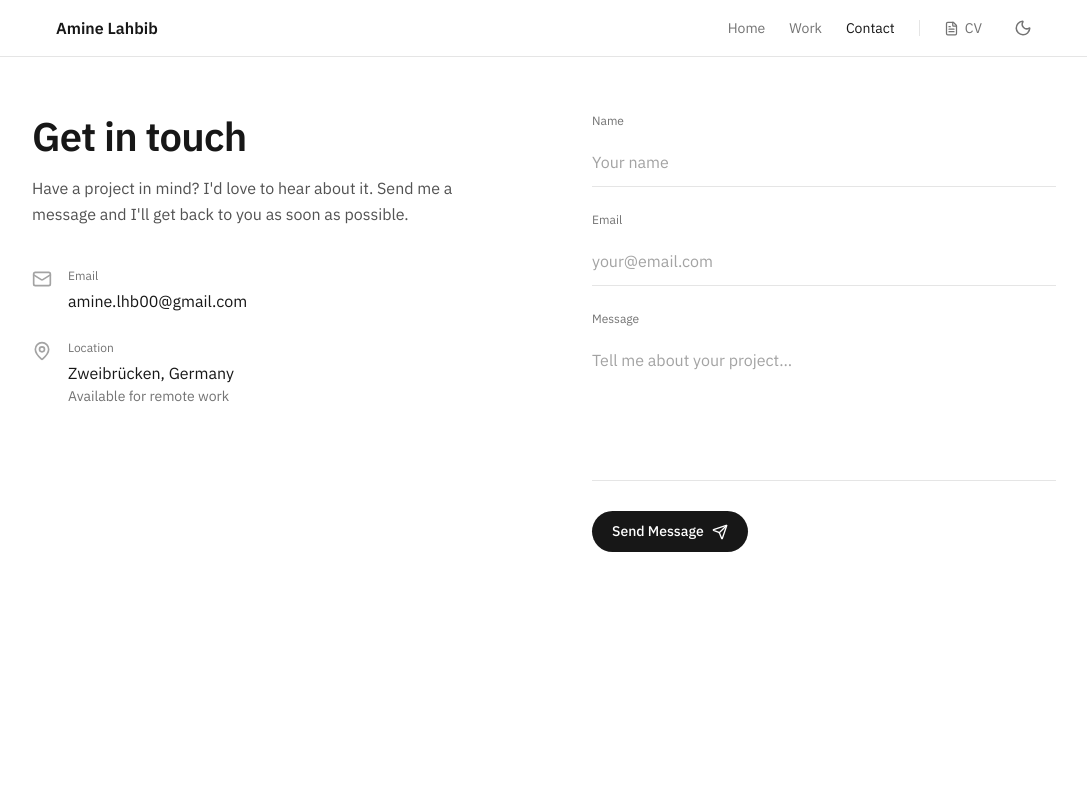
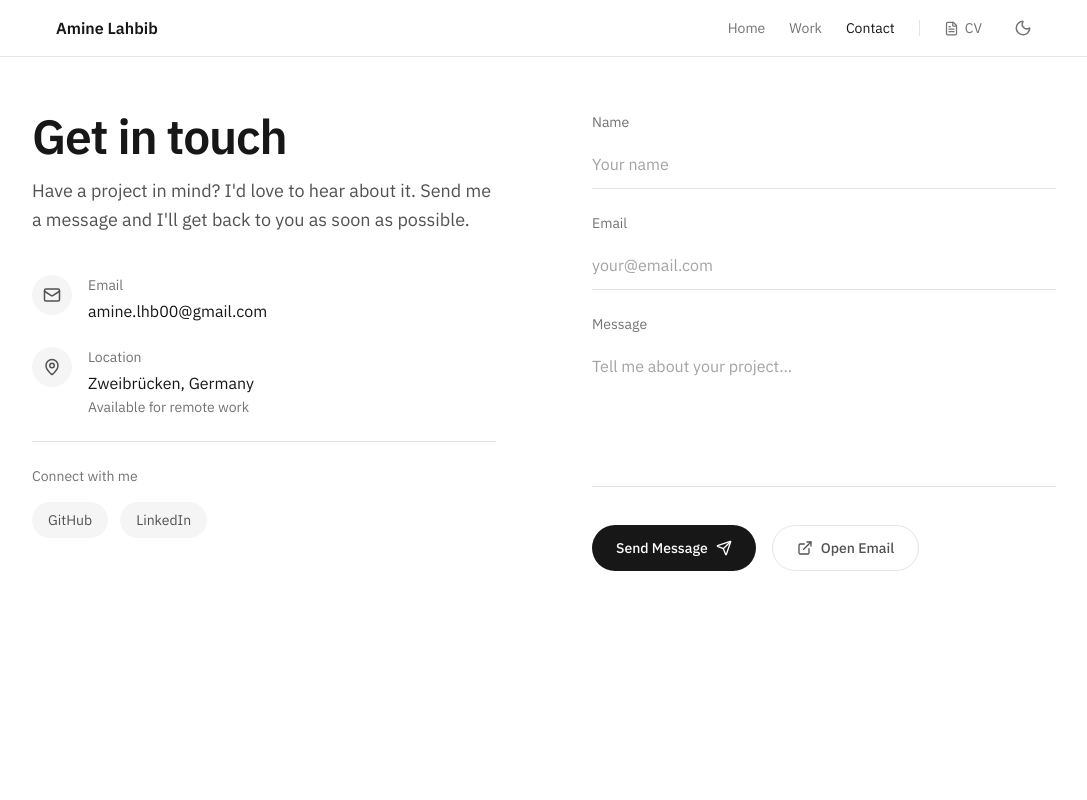
Before and after one commit to aminlahbib/devfolio, a React (Vite) app: page /#/contact in a window 1280 px wide. Shown: the top 800 px of the page, without its empty margins (96-1183 px from the left). Built offline with nearby package versions, Linux system fonts and the light colour scheme.

Commit message:
setting up contact feature(direct msg)

```diff
--- a/pages/Contact.tsx
+++ b/pages/Contact.tsx
@@ -1,6 +1,6 @@
 import React, { useState } from 'react';
 import { motion } from 'framer-motion';
-import { Send, Check, AlertCircle, Mail, MapPin } from 'lucide-react';
+import { Send, Check, AlertCircle, Mail, MapPin, ExternalLink } from 'lucide-react';
 import { contactService } from '../services/api';
 import { LoadStatus } from '../types';
 import SEO from '../components/SEO';
@@ -23,7 +23,7 @@ const Contact: React.FC = () => {
 
     if (response.success) {
       setStatus(LoadStatus.SUCCESS);
-      setFormData({ name: '', email: '', message: '' });
+      // Don't clear form data - user might need to copy it if email client doesn't open
     } else {
       setStatus(LoadStatus.ERROR);
       setErrorMessage(response.error || 'Something went wrong.');
@@ -46,22 +46,24 @@ const Contact: React.FC = () => {
             animate={{ opacity: 1, y: 0 }}
             transition={{ duration: 0.5 }}
           >
-            <h1 className="text-headline text-neutral-900 dark:text-white mb-4">
+            <h1 className="text-4xl md:text-5xl font-semibold text-neutral-900 dark:text-white tracking-tight mb-4">
               Get in touch
             </h1>
-            <p className="text-body text-neutral-600 dark:text-neutral-400 mb-10">
+            <p className="text-lg text-neutral-600 dark:text-neutral-400 mb-10 leading-relaxed">
               Have a project in mind? I'd love to hear about it. Send me a message
               and I'll get back to you as soon as possible.
             </p>
 
             <div className="space-y-6">
               <div className="flex items-start gap-4">
-                <Mail size={20} className="text-neutral-400 mt-0.5" />
+                <div className="w-10 h-10 rounded-full bg-neutral-100 dark:bg-neutral-900 flex items-center justify-center flex-shrink-0">
+                  <Mail size={18} className="text-neutral-600 dark:text-neutral-400" />
+                </div>
                 <div>
-                  <p className="text-small text-neutral-500 dark:text-neutral-400 mb-1">Email</p>
+                  <p className="text-sm text-neutral-500 dark:text-neutral-400 mb-1">Email</p>
                   <a
                     href="mailto:amine.lhb00@gmail.com"
-                    className="text-body text-neutral-900 dark:text-white hover:text-neutral-600 dark:hover:text-neutral-300 transition-colors"
+                    className="text-neutral-900 dark:text-white hover:text-neutral-600 dark:hover:text-neutral-300 transition-colors"
                   >
                     amine.lhb00@gmail.com
                   </a>
@@ -69,15 +71,40 @@ const Contact: React.FC = () => {
               </div>
 
               <div className="flex items-start gap-4">
-                <MapPin size={20} className="text-neutral-400 mt-0.5" />
+                <div className="w-10 h-10 rounded-full bg-neutral-100 dark:bg-neutral-900 flex items-center justify-center flex-shrink-0">
+                  <MapPin size={18} className="text-neutral-600 dark:text-neutral-400" />
+                </div>
                 <div>
-                  <p className="text-small text-neutral-500 dark:text-neutral-400 mb-1">Location</p>
-                  <p className="text-body text-neutral-900 dark:text-white">
+                  <p className="text-sm text-neutral-500 dark:text-neutral-400 mb-1">Location</p>
+                  <p className="text-neutral-900 dark:text-white">
                     Zweibrücken, Germany
                   </p>
-                  <p className="text-caption text-neutral-500 dark:text-neutral-400">
+                  <p className="text-sm text-neutral-500 dark:text-neutral-400 mt-0.5">
                     Available for remote work
                   </p>
+                </div>
+              </div>
+
+              {/* Social Links */}
+              <div className="pt-6 border-t border-neutral-200 dark:border-neutral-800">
+                <p className="text-sm text-neutral-500 dark:text-neutral-400 mb-4">Connect with me</p>
+                <div className="flex gap-3">
+                  <a
+                    href="https://github.com/aminlahbib"
+                    target="_blank"
+                    rel="noopener noreferrer"
+                    className="px-4 py-2 text-sm text-neutral-600 dark:text-neutral-400 hover:text-neutral-900 dark:hover:text-white bg-neutral-100 dark:bg-neutral-900 rounded-full transition-colors"
+                  >
+                    GitHub
+                  </a>
+                  <a
+                    href="https://linkedin.com/in/aminlahbib"
+                    target="_blank"
+                    rel="noopener noreferrer"
+                    className="px-4 py-2 text-sm text-neutral-600 dark:text-neutral-400 hover:text-neutral-900 dark:hover:text-white bg-neutral-100 dark:bg-neutral-900 rounded-full transition-colors"
+                  >
+                    LinkedIn
+                  </a>
                 </div>
               </div>
             </div>
@@ -91,18 +118,30 @@ const Contact: React.FC = () => {
           >
             {status === LoadStatus.SUCCESS ? (
               <div className="flex flex-col items-center justify-center py-16 text-center">
-                <div className="w-12 h-12 rounded-full bg-neutral-100 dark:bg-neutral-900 flex items-center justify-center mb-4">
-                  <Check size={24} className="text-neutral-900 dark:text-white" />
+                <div className="w-14 h-14 rounded-full bg-neutral-100 dark:bg-neutral-900 flex items-center justify-center mb-5">
+                  <Check size={28} className="text-neutral-900 dark:text-white" />
                 </div>
-                <h3 className="text-title text-neutral-900 dark:text-white mb-2">
-                  Message sent
+                <h3 className="text-xl font-semibold text-neutral-900 dark:text-white mb-2">
+                  Email client opened
                 </h3>
-                <p className="text-body text-neutral-600 dark:text-neutral-400 mb-6">
-                  Thanks for reaching out. I'll be in touch soon.
+                <p className="text-neutral-600 dark:text-neutral-400 mb-6 max-w-sm">
+                  Your email app should have opened with the message pre-filled. Just hit send!
+                </p>
+                <p className="text-sm text-neutral-500 dark:text-neutral-400 mb-6">
+                  Didn't work? Send directly to{' '}
+                  <a
+                    href="mailto:amine.lhb00@gmail.com"
+                    className="text-neutral-900 dark:text-white underline underline-offset-2"
+                  >
+                    amine.lhb00@gmail.com
+                  </a>
                 </p>
                 <button
-                  onClick={() => setStatus(LoadStatus.IDLE)}
-                  className="text-caption text-neutral-500 hover:text-neutral-900 dark:hover:text-white transition-colors"
+                  onClick={() => {
+                    setStatus(LoadStatus.IDLE);
+                    setFormData({ name: '', email: '', message: '' });
+                  }}
+                  className="text-sm text-neutral-500 hover:text-neutral-900 dark:hover:text-white transition-colors"
                 >
                   Send another message
                 </button>
@@ -110,7 +149,7 @@ const Contact: React.FC = () => {
             ) : (
               <form onSubmit={handleSubmit} className="space-y-6">
                 <div>
-                  <label htmlFor="name" className="block text-small text-neutral-500 dark:text-neutral-400 mb-2">
+                  <label htmlFor="name" className="block text-sm text-neutral-500 dark:text-neutral-400 mb-2">
                     Name
                   </label>
                   <input
@@ -126,7 +165,7 @@ const Contact: React.FC = () => {
                 </div>
 
                 <div>
-                  <label htmlFor="email" className="block text-small text-neutral-500 dark:text-neutral-400 mb-2">
+                  <label htmlFor="email" className="block text-sm text-neutral-500 dark:text-neutral-400 mb-2">
                     Email
                   </label>
                   <input
@@ -142,7 +181,7 @@ const Contact: React.FC = () => {
                 </div>
 
                 <div>
-                  <label htmlFor="message" className="block text-small text-neutral-500 dark:text-neutral-400 mb-2">
+                  <label htmlFor="message" className="block text-sm text-neutral-500 dark:text-neutral-400 mb-2">
                     Message
                   </label>
                   <textarea
@@ -158,21 +197,22 @@ const Contact: React.FC = () => {
                 </div>
 
                 {status === LoadStatus.ERROR && (
-                  <div className="flex items-center gap-2 text-caption text-red-600 dark:text-red-400">
+                  <div className="flex items-center gap-2 text-sm text-red-600 dark:text-red-400">
                     <AlertCircle size={16} />
                     {errorMessage}
                   </div>
                 )}
 
+                <div className="flex flex-col sm:flex-row gap-4 pt-2">
                   <button
                     type="submit"
                     disabled={status === LoadStatus.LOADING}
-                  className="inline-flex items-center gap-2 px-5 py-2.5 bg-neutral-900 dark:bg-white text-white dark:text-neutral-900 rounded-full text-caption font-medium hover:bg-neutral-800 dark:hover:bg-neutral-100 disabled:opacity-50 disabled:cursor-not-allowed transition-colors"
+                    className="inline-flex items-center justify-center gap-2 px-6 py-3 bg-neutral-900 dark:bg-white text-white dark:text-neutral-900 rounded-full text-sm font-medium hover:bg-neutral-800 dark:hover:bg-neutral-100 disabled:opacity-50 disabled:cursor-not-allowed transition-colors"
                   >
                     {status === LoadStatus.LOADING ? (
                       <>
                         <div className="w-4 h-4 border-2 border-white/30 dark:border-neutral-900/30 border-t-white dark:border-t-neutral-900 rounded-full animate-spin" />
-                      Sending...
+                        Opening...
                       </>
                     ) : (
                       <>
@@ -181,6 +221,15 @@ const Contact: React.FC = () => {
                       </>
                     )}
                   </button>
+
+                  <a
+                    href="mailto:amine.lhb00@gmail.com"
+                    className="inline-flex items-center justify-center gap-2 px-6 py-3 border border-neutral-200 dark:border-neutral-800 text-neutral-600 dark:text-neutral-400 rounded-full text-sm font-medium hover:bg-neutral-50 dark:hover:bg-neutral-900 transition-colors"
+                  >
+                    <ExternalLink size={16} />
+                    Open Email
+                  </a>
+                </div>
               </form>
             )}
           </motion.div>
--- a/services/api.ts
+++ b/services/api.ts
@@ -47,20 +47,18 @@ export const projectService = {
   }
 };
 
+// Contact email configuration
+const CONTACT_EMAIL = 'amine.lhb00@gmail.com';
+
 export const contactService = {
+  /**
+   * Opens the user's email client with pre-filled message.
+   * This is the most reliable approach - works 100% of the time without third-party services.
+   */
   submit: async (formData: ContactFormData): Promise<ApiResponse<null>> => {
-    await delay(1000); // Slightly longer delay for "processing"
+    await delay(300);
 
-    // Simulate Rate Limiting (Mocking backend middleware)
-    const lastSubmission = localStorage.getItem('last_contact_submission');
-    const now = Date.now();
-
-    if (lastSubmission && now - parseInt(lastSubmission) < 60000) {
-      // Limit: 1 request per minute for this mock
-      return { success: false, error: 'Rate limit exceeded. Please try again in a minute.' };
-    }
-
-    // Simulate Zod Validation
+    // Validate form data
     if (!formData.name || formData.name.length < 2) {
       return { success: false, error: 'Name must be at least 2 characters.' };
     }
@@ -71,10 +69,24 @@ export const contactService = {
       return { success: false, error: 'Message must be at least 10 characters.' };
     }
 
-    // "Persist" success
-    localStorage.setItem('last_contact_submission', now.toString());
-    console.log('Form submitted to mock backend:', formData);
+    // Build mailto URL
+    const subject = encodeURIComponent(`Portfolio Contact from ${formData.name}`);
+    const body = encodeURIComponent(
+      `Name: ${formData.name}\n` +
+      `Email: ${formData.email}\n\n` +
+      `Message:\n${formData.message}`
+    );
+
+    const mailtoUrl = `mailto:${CONTACT_EMAIL}?subject=${subject}&body=${body}`;
+
+    // Open email client
+    window.location.href = mailtoUrl;
 
     return { success: true };
-  }
+  },
+
+  /**
+   * Get the direct email address for display
+   */
+  getEmail: () => CONTACT_EMAIL
 };
```
Lines whose indentation alone changed are shown as unchanged.
